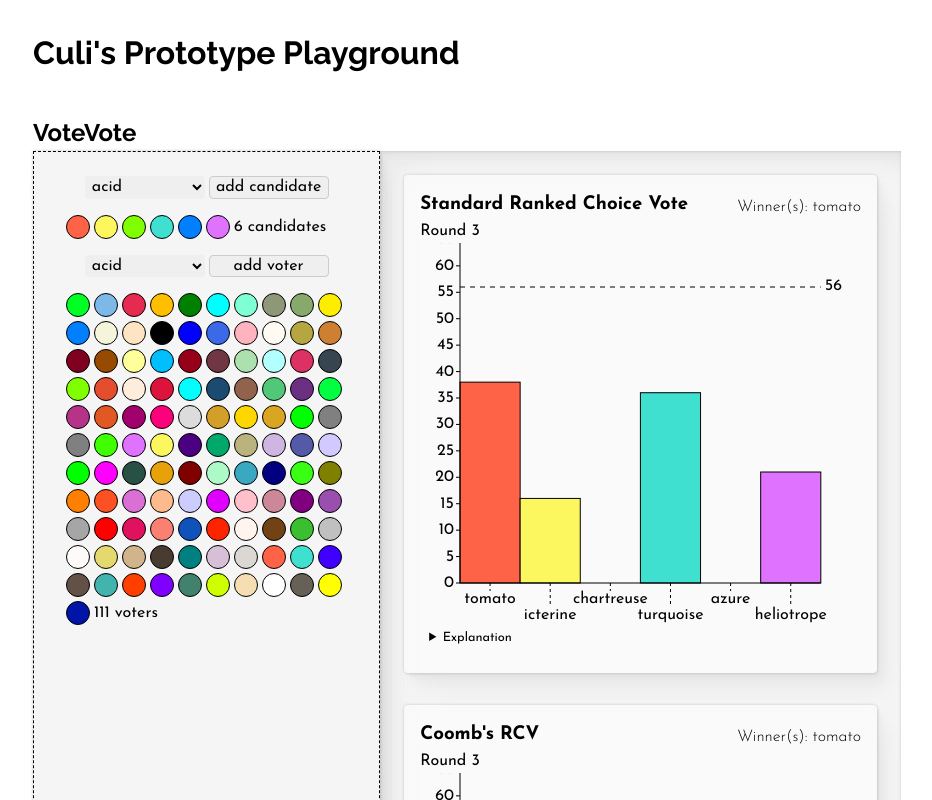
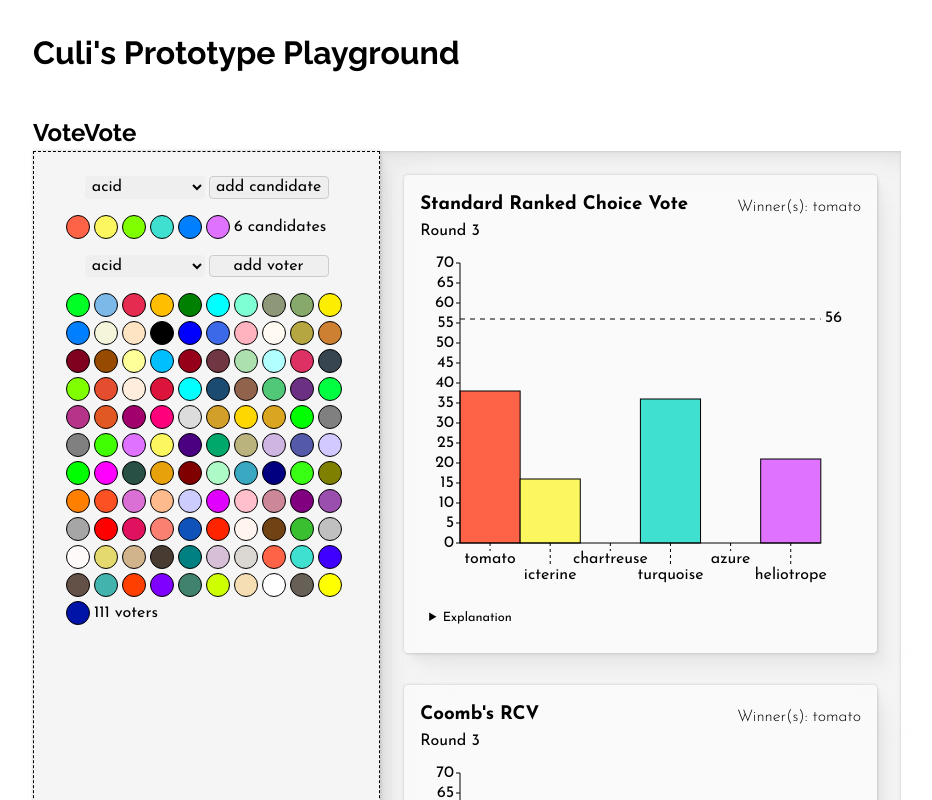
Before and after one commit to tif-calin/react-play, a React app: page /votevote in a window 1280 px wide. Shown: the whole page, without its empty margins (173-1105 px from the left). Built offline with nearby package versions, Linux system fonts and the light colour scheme.

Commit message:
this resizeObserver shit is wild

```diff
--- a/src/views/votevote/BarChartWithRounds.tsx
+++ b/src/views/votevote/BarChartWithRounds.tsx
@@ -1,10 +1,10 @@
 import React from 'react';
 import * as d3 from 'd3';
 import styled from 'styled-components';
-import { ResizeObserver } from '@juggle/resize-observer';
 
 import colors from '../../data/colors';
 import useInterval from '../../hooks/useInterval';
+import useChartSettings from './hooks/useChartSettings';
 import Bar from './chart/Bar';
 import YAxis from './chart/YAxis';
 import XAxis from './chart/XAxis';
@@ -14,54 +14,23 @@ interface Props {
 };
 
 const Wrapper = styled.div`
-  max-height: 400px;
+  max-height: calc(300px + 10vh);
   width: 100%;
   margin: 0;
   padding: 0;
+  overflow: hidden;
 `;
 
-const useChartSettings = (settings: { [key: string]: any } = {}): [React.Ref<any>, { [dms: string]: number }] => {
-  const containerRef = React.useRef<any>(null);
-
-  const [width, setWidth] = React.useState<number>(0);
-  const [height, setHeight] = React.useState<number>(0);
-
-  React.useEffect(() => {
-    // if width && height set manually, don't observe
-    if (settings.width && settings.height) return () => {};
-
-    // otherwise create an observer to get width/height
-    const resizeObserver = new ResizeObserver((entries) => {
-      if (entries?.length) {
-        const [ entry ] = entries;
-
-        if (width !== entry.contentRect.width) setWidth(Number(entry.contentRect.width));
-        if (height !== entry.contentRect.height) setHeight(Number(entry.contentRect.height));
-      }
-    });
-
-    console.log('\n\n\n\n\n\n\nHIIIIIIIIIIIIIIIIIIIII');
-    const element = containerRef.current;
-    console.log(element);
-    if (element) {
-      resizeObserver.observe(element);
-      return () => resizeObserver.unobserve(element);
-    }
-  }, []);
-
-  return [ containerRef, { width, height } ];
-};
-
 const margin = {
-  top: 30,
+  top: 20,
   right: 40,
-  bottom: 30,
+  bottom: 60,
   left: 40,
 };
 const howManyTimesLongerTheLastRoundShouldBe = 3;
 
 const BarChartWithRounds: React.FC<Props> = ({ data }) => {
-  const [ ref, dms ] = useChartSettings({});
+  const [ ref, dms ] = useChartSettings();
   const width = dms.width || 500;
   const height = dms.height || 500;
   const [currentRoundNumber, setCurrentRoundNumber] = React.useState(0);
@@ -92,7 +61,7 @@ const BarChartWithRounds: React.FC<Props> = ({ data }) => {
         d3.sum(Object.values(data[0])) * 0.6,
         Math.max(...Object.values(data?.at(-1) || {}))) * 1.05
       ])
-      .range([height - margin.bottom - margin.top, -margin.bottom])
+      .range([height - margin.bottom - margin.top, margin.top])
     ;
   }, [data, height, margin.top, margin.bottom]);
 
--- /dev/null
+++ b/src/views/votevote/hooks/useChartSettings.ts
@@ -0,0 +1,34 @@
+import React from 'react';
+import { ResizeObserver } from '@juggle/resize-observer';
+
+const useChartSettings = (settings: { [key: string]: any } = {}): [React.Ref<any>, { [dms: string]: number }] => {
+  const containerRef = React.useRef<any>(null);
+
+  const [width, setWidth] = React.useState<number>(0);
+  const [height, setHeight] = React.useState<number>(0);
+
+  React.useEffect(() => {
+    // if width && height set manually, don't observe
+    if (settings.width && settings.height) return () => {};
+
+    // otherwise create an observer to get width/height
+    const resizeObserver = new ResizeObserver((entries) => {
+      if (entries?.length) {
+        const [ entry ] = entries;
+
+        if (width !== entry.contentRect.width) setWidth(Number(entry.contentRect.width));
+        if (height !== entry.contentRect.height) setHeight(Number(entry.contentRect.height));
+      }
+    });
+
+    const element = containerRef.current;
+    if (element) {
+      resizeObserver.observe(element);
+      return () => resizeObserver.unobserve(element);
+    }
+  }, []);
+
+  return [ containerRef, { width, height } ];
+};
+
+export default useChartSettings;
```
